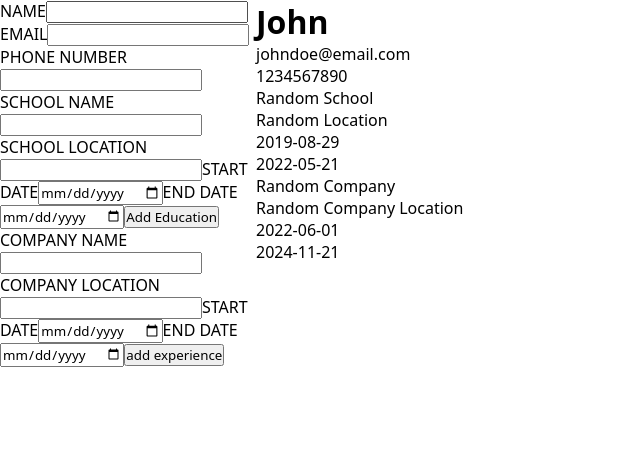
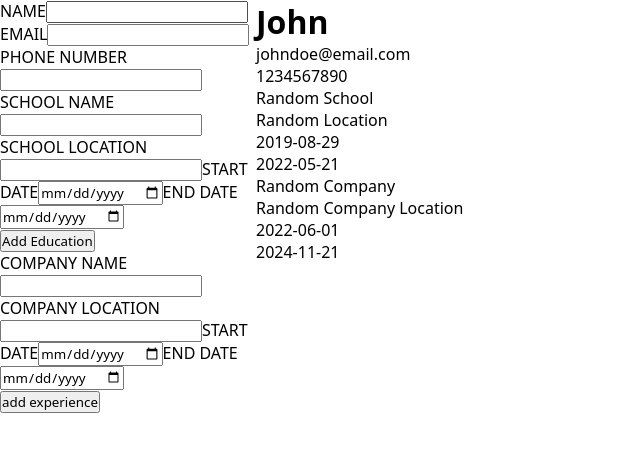
Before and after one commit to ImExtraPolite3/resume-builder, a React (Vite) app: page / in a window 1280 px wide. Shown: the top 452 px of the page, without its empty margins (0-640 px from the left). Built offline with nearby package versions, Linux system fonts and the light colour scheme.

Commit message:
clean up code

```diff
--- a/src/components/Education.jsx
+++ b/src/components/Education.jsx
@@ -14,7 +14,9 @@ function CreateInfo({ idName, type, onChange, educationName }) {
 }
 
 export default function EducationInfo({ onChange }) {
-  return educationInfo.idName.map((name, index) => {
+  return (
+    <div className={`education`}>
+      {educationInfo.idName.map((name, index) => {
         return (
           <CreateInfo
             key={index}
@@ -24,5 +26,7 @@ export default function EducationInfo({ onChange }) {
             onChange={onChange}
           />
         );
-  });
+      })}
+    </div>
+  );
 }
--- a/src/components/Experience.jsx
+++ b/src/components/Experience.jsx
@@ -24,7 +24,9 @@ function Experience({ idName, type, onChange, experienceName }) {
 }
 
 export default function ExperienceInfo({ onChange }) {
-  return experienceInfo.idName.map((id, index) => {
+  return (
+    <div className="experience">
+      {experienceInfo.idName.map((id, index) => {
         return (
           <Experience
             key={index}
@@ -34,5 +36,7 @@ export default function ExperienceInfo({ onChange }) {
             onChange={onChange}
           />
         );
-  });
+      })}
+    </div>
+  );
 }
```
Lines whose indentation alone changed are shown as unchanged.
